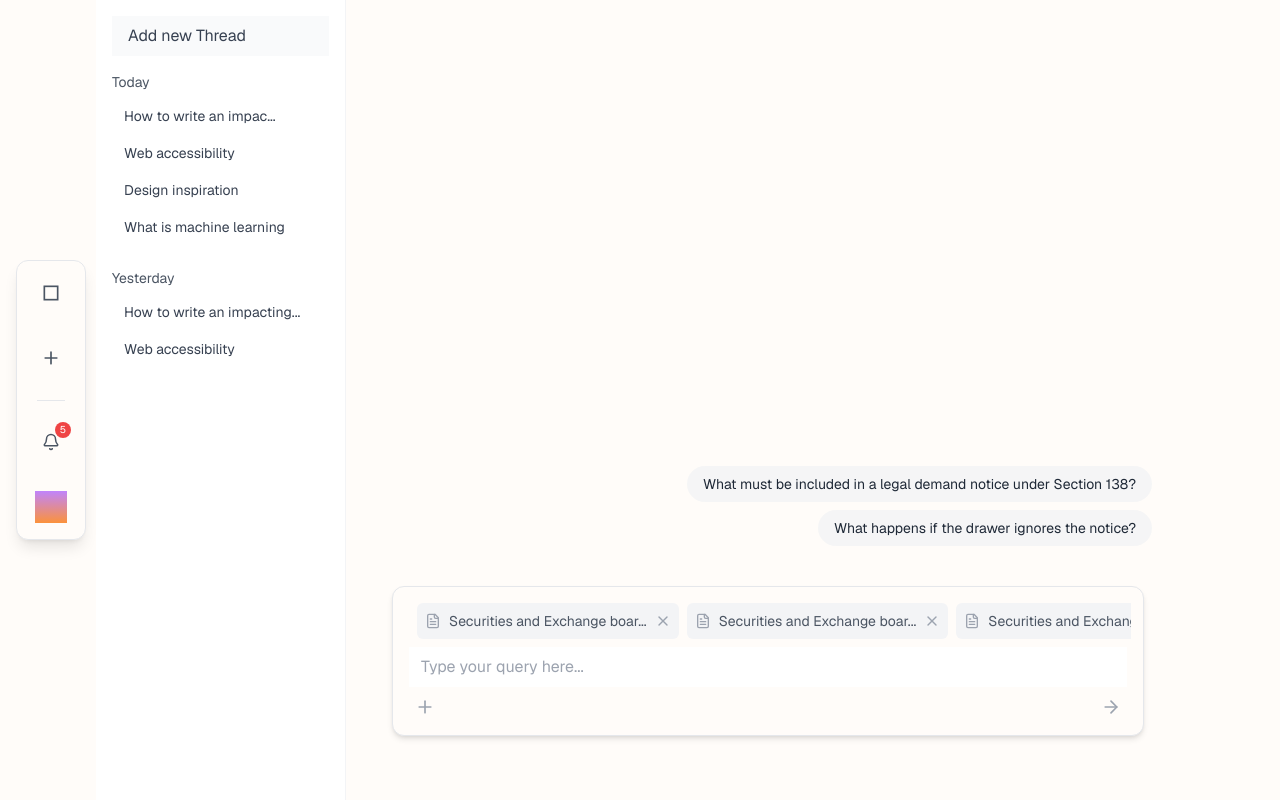
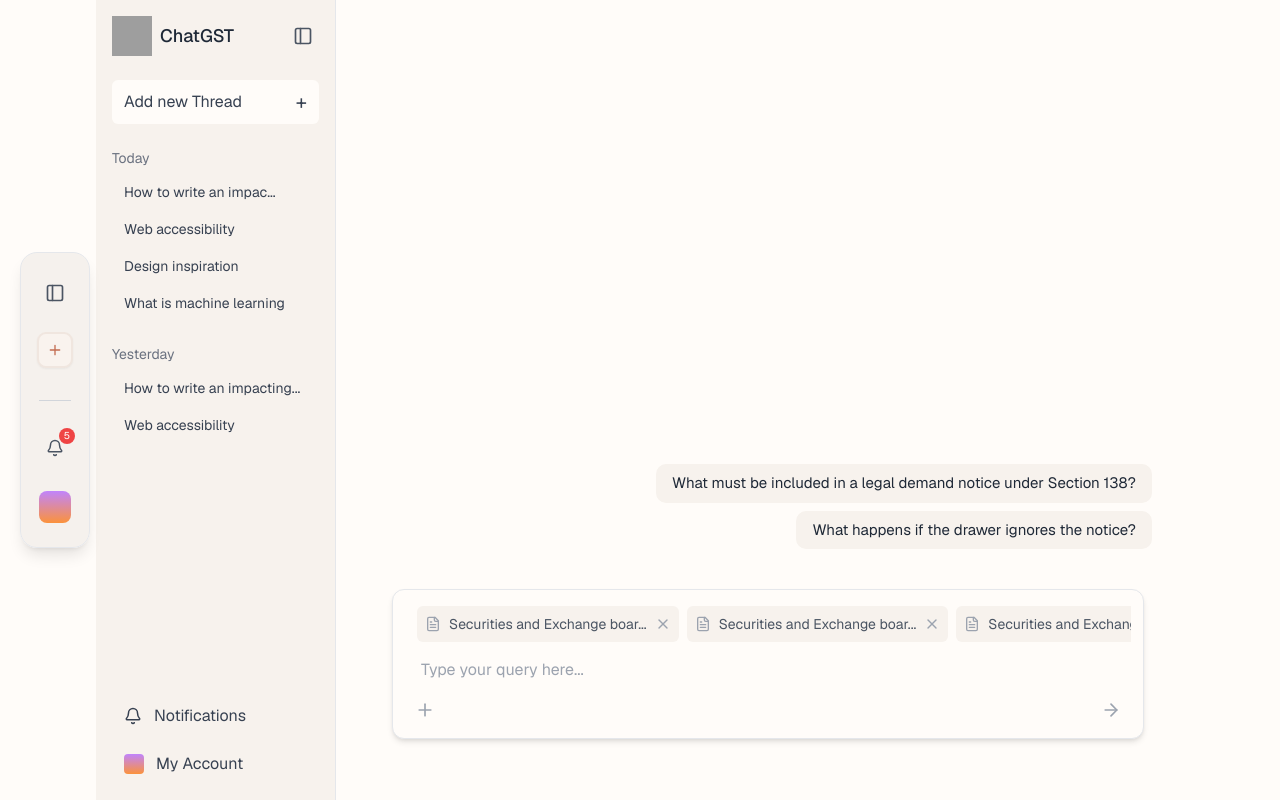
Before and after one commit to mishradev1/chatGST, a Next.js app: page / in a window 1280 px wide. Both pictures are taken after a click on the button 51 px from the left and 293 px from the top of the page. Built offline with nearby package versions, Linux system fonts and the light colour scheme; grey boxes are pictures that could not be loaded.

Commit message:
fix: did some work on sidebar and chat section working

```diff
--- a/src/app/page.tsx
+++ b/src/app/page.tsx
@@ -14,12 +14,11 @@ export default function Home() {
   } | null>(null)
 
   return (
-    <div className="flex min-h-screen bg-[#FFFCF9]">
+    <div className="flex h-full bg-[#FFFCF9]">
       <Sidebar />
       <main className="flex flex-1 ml-24">
         <div className={`flex-1 ${selectedDocument ? 'w-[55%]' : 'w-full'} transition-all duration-300`}>
           <Chat
-            onDocumentSelect={(doc) => setSelectedDocument(doc)}
           />
         </div>
         {selectedDocument && (
--- a/src/components/chat-input/chat-input.tsx
+++ b/src/components/chat-input/chat-input.tsx
@@ -37,7 +37,7 @@ export function ChatInput({ onSubmit }: { onSubmit: (query: string) => void }) {
   }
 
   return (
-    <div className="max-w-3xl mx-auto p-2">
+    <div className="max-w-3xl mx-auto p-2 bg-[#FFFCF9]">
       <div className="relative rounded-[12px] border border-gray-200 bg-[#FFFCF9] shadow-md">
 
         {/* Documents area (Scrollable but hidden scrollbar) */}
@@ -46,7 +46,7 @@ export function ChatInput({ onSubmit }: { onSubmit: (query: string) => void }) {
             {documents.map((doc) => (
               <div
                 key={doc.id}
-                className="flex items-center gap-2 px-2 py-2 text-sm text-gray-600 bg-gray-100 rounded-[6px]"
+                className="flex items-center gap-2 px-2 py-2 text-sm text-gray-600 bg-[#F7F2ED] rounded-[6px]"
               >
                 <FileText className="h-4 w-4 text-gray-400" />
                 {doc.name}
@@ -66,7 +66,7 @@ export function ChatInput({ onSubmit }: { onSubmit: (query: string) => void }) {
               value={query}
               onChange={(e) => setQuery(e.target.value)}
               placeholder="Type your query here..."
-              className="flex-1 outline-none text-gray-800 placeholder-gray-400 py-2 px-3 rounded-lg"
+              className="flex-1 outline-none text-gray-800 placeholder-gray-400 bg-[#FFFCF9] py-2 px-3 rounded-lg"
             />
           </div>
 
--- a/src/components/chat/Chat.tsx
+++ b/src/components/chat/Chat.tsx
@@ -105,7 +105,7 @@ export function Chat() {
             <button
               key={suggestion.id}
               onClick={() => handleSubmit(suggestion.text)}
-              className="bg-gray-100/80 hover:bg-gray-200/80 rounded-full px-4 py-2 text-sm text-gray-800"
+              className="bg-[#F7F2ED] hover:bg-gray-200/80 rounded-[10px] px-4 py-2 text-[15px] text-gray-800"
             >
               {suggestion.text}
             </button>
--- a/src/components/sidebar/Sidebar.tsx
+++ b/src/components/sidebar/Sidebar.tsx
@@ -100,45 +100,43 @@
 //   )
 // }
 
-
 'use client'
 
 import { motion, AnimatePresence } from 'framer-motion'
-import { Bell } from 'lucide-react'
+import { Bell, PanelLeft } from 'lucide-react'
 import { useState } from 'react'
 
 export function Sidebar() {
   const [isExpanded, setIsExpanded] = useState(false);
 
   return (
-    <div className="h-screen flex bg-[#FFFCF9]">
-      {/* Slim Sidebar - Centered vertically with new styling */}
-      <div className="fixed left-4 top-1/2 -translate-y-1/2">
-        <div className="w-[70px] h-[35vh] bg-[#FFFCF9] rounded-xl border border-gray-200 shadow-lg
-                      flex flex-col items-center justify-between py-4 px-2.5
+    <div className="h-screen flex bg-[#efeae5]">
+      {/* Slim left sidebar */}
+      <div className="fixed left-5 top-1/2 -translate-y-1/2 z-20">
+        <div className="w-[70px] h-[37vh] bg-[#efeae5]/60 rounded-[17px] border border-gray-200 shadow-lg
+                      flex flex-col items-center justify-between py-6 px-2.5
                       transition-transform duration-200">
           {/* Expand button */}
           <button
             onClick={() => setIsExpanded(!isExpanded)}
-            className="w-8 h-8 flex items-center justify-center hover:scale-110 transition-transform duration-200 rounded-lg"
+            className="w-8 h-8 flex items-center justify-center hover:scale-110 transition-transform duration-200 rounded-lg mb-4"
           >
-            <svg viewBox="0 0 24 24" className="w-5 h-5 text-gray-600">
-              <rect x="4" y="4" width="16" height="16" stroke="currentColor" fill="none" strokeWidth="2" />
-            </svg>
+            <PanelLeft className="w-5 h-5 text-gray-600" />
           </button>
 
-          {/* Plus button with adjusted margin */}
-          <button className="w-8 h-8 flex items-center justify-center hover:scale-110 transition-transform duration-200 rounded-lg mt-6">
-            <svg viewBox="0 0 24 24" className="w-5 h-5 text-gray-600">
+          {/* Plus button */}
+          <button className="w-9 h-9 flex items-center justify-center bg-[#F9F3EE] rounded-[9px] shadow-sm border-2 border-[#F0E6DF] hover:scale-105 transition-transform duration-200">
+            <svg viewBox="0 0 24 24" className="w-4 h-4 text-[#C06549]/95">
               <path d="M12 5v14M5 12h14" stroke="currentColor" strokeWidth="2" strokeLinecap="round" />
             </svg>
           </button>
 
+
           {/* Divider */}
-          <div className="w-3/5 h-[1px] bg-gray-200 my-4"></div>
+          <div className="w-8 h-[1px] bg-gray-300 my-6"></div>
 
-          {/* Notification button with adjusted margin */}
-          <div className="relative mb-6">
+          {/* Notification button */}
+          <div className="relative mb-5">
             <button className="w-8 h-8 flex items-center justify-center hover:scale-110 transition-transform duration-200 rounded-lg">
               <Bell size={18} className="text-gray-600" />
               <span className="absolute -top-1 -right-1 w-4 h-4 bg-red-500 rounded-full text-[10px] text-white flex items-center justify-center">
@@ -148,60 +146,107 @@ export function Sidebar() {
           </div>
 
           {/* Account button */}
-          <button className="w-8 h-8 overflow-hidden rounded-lg hover:scale-110 transition-transform duration-200">
+          <button className="w-8 h-8 overflow-hidden rounded-[8px] hover:scale-110 transition-transform duration-200">
             <div className="w-full h-full bg-gradient-to-b from-purple-400 to-orange-400" />
           </button>
         </div>
       </div>
 
-      {/* Expanded sidebar with animation */}
+      {/* Expanded main sidebar */}
       <AnimatePresence>
         {isExpanded && (
+          <>
             <motion.div
-            initial={{ width: 0, opacity: 0 }}
-            animate={{ width: 250, opacity: 1 }}
-            exit={{ width: 0, opacity: 0 }}
-            transition={{ duration: 0.3, ease: "easeInOut" }}
-            className="fixed left-[96px] top-0 bg-white border-r border-gray-100 h-screen"
+              initial={{ x: -240 }}
+              animate={{ x: 0 }}
+              exit={{ x: -240 }}
+              transition={{ duration: 0.2 }}
+              className="fixed left-[96px] top-0 w-[240px] h-screen bg-[#F7F2ED] border-r border-gray-200 z-10"
             >
-            <div className="p-4">
-              <button className="w-full text-left px-4 py-2 bg-gray-50 rounded-lg text-gray-700 hover:bg-gray-100">
-                Add new Thread
+              <div className="h-full flex flex-col p-4">
+                {/* Header */}
+                <div className="flex items-center justify-between mb-6">
+                  <div className="flex items-center gap-2">
+                    <img
+                      src="https://cdn.prod.website-files.com/66a90e7788df6d0dc5ef83dd/66ad24b77384da410863f473_Group%2027260.svg"
+                      alt="ChatGST Logo"
+                      className="w-10 h-10"
+                    />
+                    <span className="text-lg font-medium text-gray-800">ChatGST</span>
+                  </div>
+                  <button className="p-1.5 hover:bg-gray-100 rounded"
+                    onClick={() => setIsExpanded(!isExpanded)}
+                  >
+                    <PanelLeft className="w-5 h-5 text-gray-600" />
                   </button>
                 </div>
 
-            <div className="px-4">
+                {/* New Thread Button */}
+                <button className="w-full bg-[#FFFCF9] flex items-center justify-between px-3 py-2 mb-6 text-gray-700 hover:bg-gray-200 rounded-[6px]">
+                  <span>Add new Thread</span>
+                  <span className="text-xl">+</span>
+                </button>
+
+                {/* Today's Threads */}
                 <div className="mb-6">
-                <h3 className="text-sm text-gray-600 mb-2">Today</h3>
+                  <h3 className="text-sm text-gray-500 mb-2">Today</h3>
                   <div className="space-y-1">
-                  <button className="w-full text-left px-3 py-1.5 rounded text-gray-700 hover:bg-gray-50 text-[14px]">
+                    <button className="w-full text-left px-3 py-1.5 text-gray-700 hover:bg-gray-100 rounded text-[14px]">
                       How to write an impac...
                     </button>
-                  <button className="w-full text-left px-3 py-1.5 rounded text-gray-700 hover:bg-gray-50 text-[14px]">
+                    <button className="w-full text-left px-3 py-1.5 text-gray-700 hover:bg-gray-100 rounded text-[14px]">
                       Web accessibility
                     </button>
-                  <button className="w-full text-left px-3 py-1.5 rounded text-gray-700 hover:bg-gray-50 text-[14px]">
+                    <button className="w-full text-left px-3 py-1.5 text-gray-700 hover:bg-gray-100 rounded text-[14px]">
                       Design inspiration
                     </button>
-                  <button className="w-full text-left px-3 py-1.5 rounded text-gray-700 hover:bg-gray-50 text-[14px]">
+                    <button className="w-full text-left px-3 py-1.5 text-gray-700 hover:bg-gray-100 rounded text-[14px]">
                       What is machine learning
                     </button>
                   </div>
                 </div>
 
+                {/* Yesterday's Threads */}
                 <div className="mb-6">
-                <h3 className="text-sm text-gray-600 mb-2">Yesterday</h3>
+                  <h3 className="text-sm text-gray-500 mb-2">Yesterday</h3>
                   <div className="space-y-1">
-                  <button className="w-full text-left px-3 py-1.5 rounded text-gray-700 hover:bg-gray-50 text-[14px]">
+                    <button className="w-full text-left px-3 py-1.5 text-gray-700 hover:bg-gray-100 rounded text-[14px]">
                       How to write an impacting...
                     </button>
-                  <button className="w-full text-left px-3 py-1.5 rounded text-gray-700 hover:bg-gray-50 text-[14px]">
+                    <button className="w-full text-left px-3 py-1.5 text-gray-700 hover:bg-gray-100 rounded text-[14px]">
                       Web accessibility
                     </button>
                   </div>
                 </div>
+
+                {/* Bottom Actions */}
+                <div className="mt-auto space-y-2">
+                  {/* Notifications */}
+                  <button className="w-full flex items-center px-3 py-2 text-gray-700 hover:bg-gray-100 rounded-lg">
+                    <Bell size={18} className="mr-3" />
+                    <span>Notifications</span>
+                  </button>
+
+                  {/* Account */}
+                  <button className="w-full flex items-center px-3 py-2 text-gray-700 hover:bg-gray-100 rounded-lg">
+                    <div className="w-5 h-5 rounded overflow-hidden mr-3">
+                      <div className="w-full h-full bg-gradient-to-b from-purple-400 to-orange-400" />
+                    </div>
+                    <span>My Account</span>
+                  </button>
+                </div>
               </div>
             </motion.div>
+            {/* Backdrop for mobile */}
+            <motion.div
+              initial={{ opacity: 0 }}
+              animate={{ opacity: 0.5 }}
+              exit={{ opacity: 0 }}
+              transition={{ duration: 0.2 }}
+              className="fixed inset-0 bg-black lg:hidden z-0"
+              onClick={() => setIsExpanded(false)}
+            />
+          </>
         )}
       </AnimatePresence>
     </div>
```
Also changed, not shown: src/components/message/ActionButtons.tsx (added, +29 -0 lines), src/components/message/message.tsx (+19 -33 lines). Lines whose indentation alone changed are shown as unchanged.
